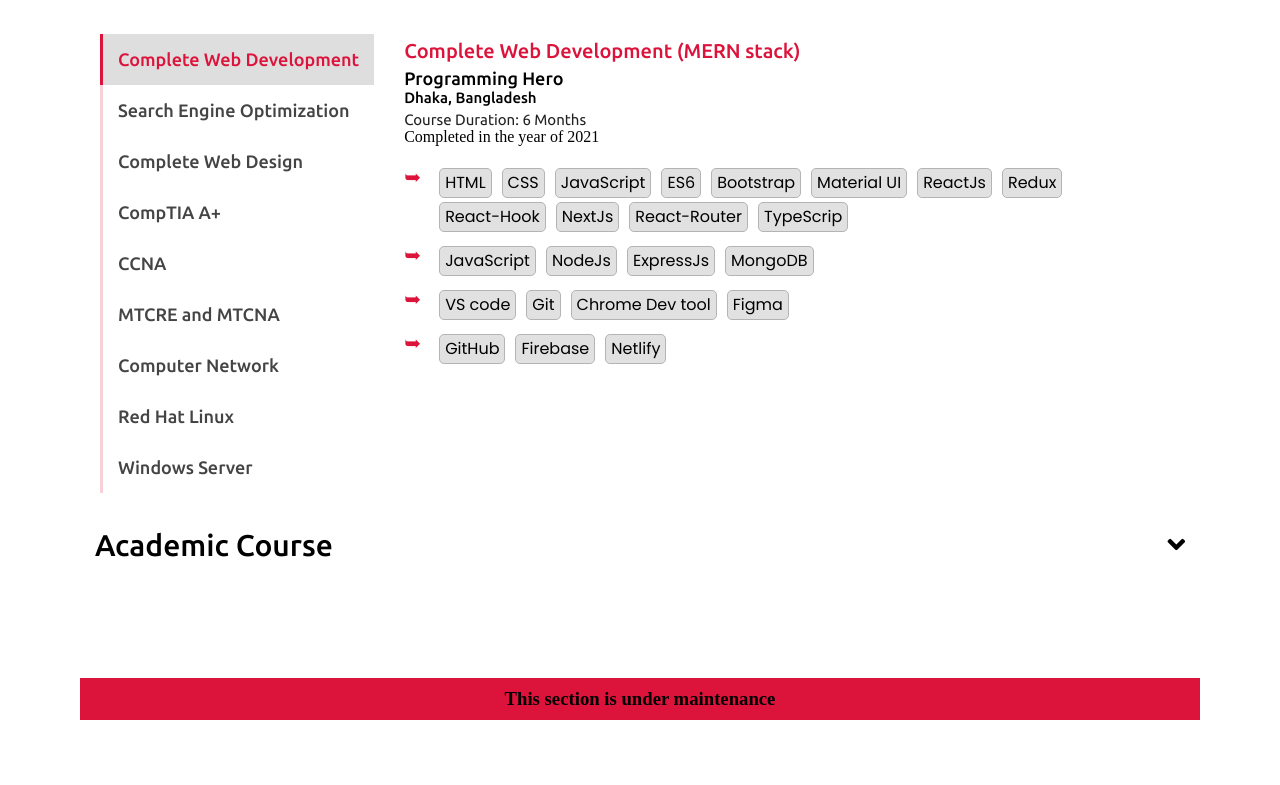
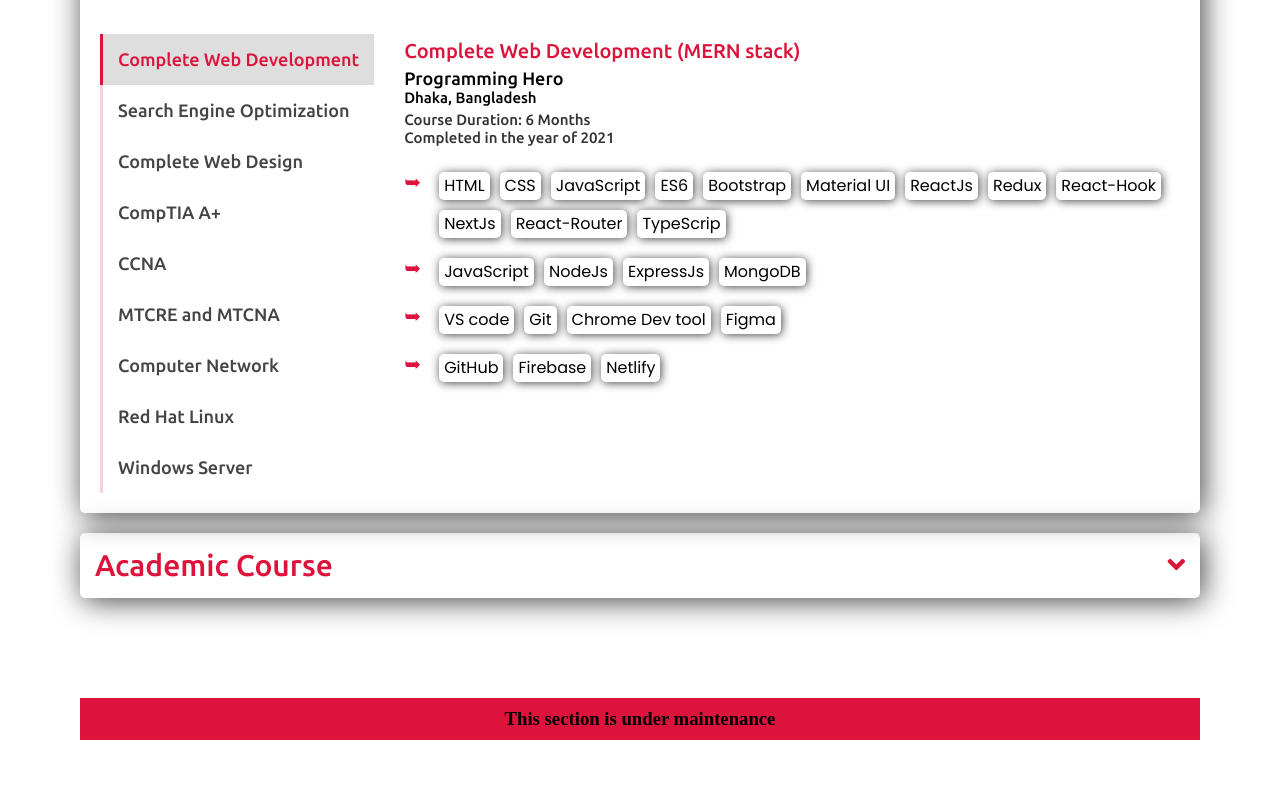
Before and after one commit to Maaazhar/maaazhar.github.io, a React (Vite) app: page / in a window 1280 px wide. Shown: the part 5275-6060 px from the top of the page. Built offline with nearby package versions, Linux system fonts and the light colour scheme.

Commit message:
adding data of education section-6

```diff
--- a/src/components/Education/Education.css
+++ b/src/components/Education/Education.css
@@ -9,6 +9,15 @@
 .education .title::after {
     background: #fff;
     content: "what I learn";
+}
+
+.educationCategory{
+    box-shadow: 3px 3px 30px #444;
+    margin-bottom: 20px;
+}
+
+.educationCategoryTitle{
+    color: crimson;
 }
 
 .educationTabsWrapper{
@@ -68,24 +77,29 @@
     display: block;
 }
 
-.educationTabs>.educationTabContentWrapper>.educationTabContent>.courseTitle {
+.courseTitle {
     margin-bottom: 5px;
     color: crimson;
     font: 500 20px 'Ubuntu', sans-serif;
 }
 
-.educationTabs>.educationTabContentWrapper>.educationTabContent>.institute {
+.institute,
+.universityBoard {
     font: 500 18px 'Ubuntu', sans-serif;
 }
 
-.educationTabs>.educationTabContentWrapper>.educationTabContent>.instituteLocation {
+.instituteLocation {
     font: 500 15px 'Ubuntu', sans-serif;
 }
 
-.educationTabs>.educationTabContentWrapper>.educationTabContent>.courseDuration {
+.courseDuration{
     margin-top: 5px;
-    color: #222;
-    font: 400 15px 'Ubuntu', sans-serif;
+}
+.courseDuration,
+.passingYear {
+    color: #333;
+    font: 500 15px 'Ubuntu', sans-serif;
+    line-height: 1.2;
 }
 
 .educationTabContent>ul {
@@ -106,17 +120,19 @@
 .educationTabContent>ul>li::before {
     content: "\027a5";
     position: absolute;
-    top: -4px;
+    /* top: -4px; */
     left: 0px;
     font-size: 20px;
     color: crimson;
 }
 
 .educationTabContent>ul>li>li{
-    margin: 2px 5px;
+    margin: 5px 5px;
     padding: 2px 5px;
-    background-color: #e1e1e1;
-    border: 1px solid #b5b4b4;
+    /* background-color: #e1e1e1; */
+    /* border-top: 1px solid #b5b4b4;
+    border-left: 1px solid #b5b4b4; */
+    box-shadow: 1px 1px 10px #444;
     border-radius: 5px;
 }
 
```
